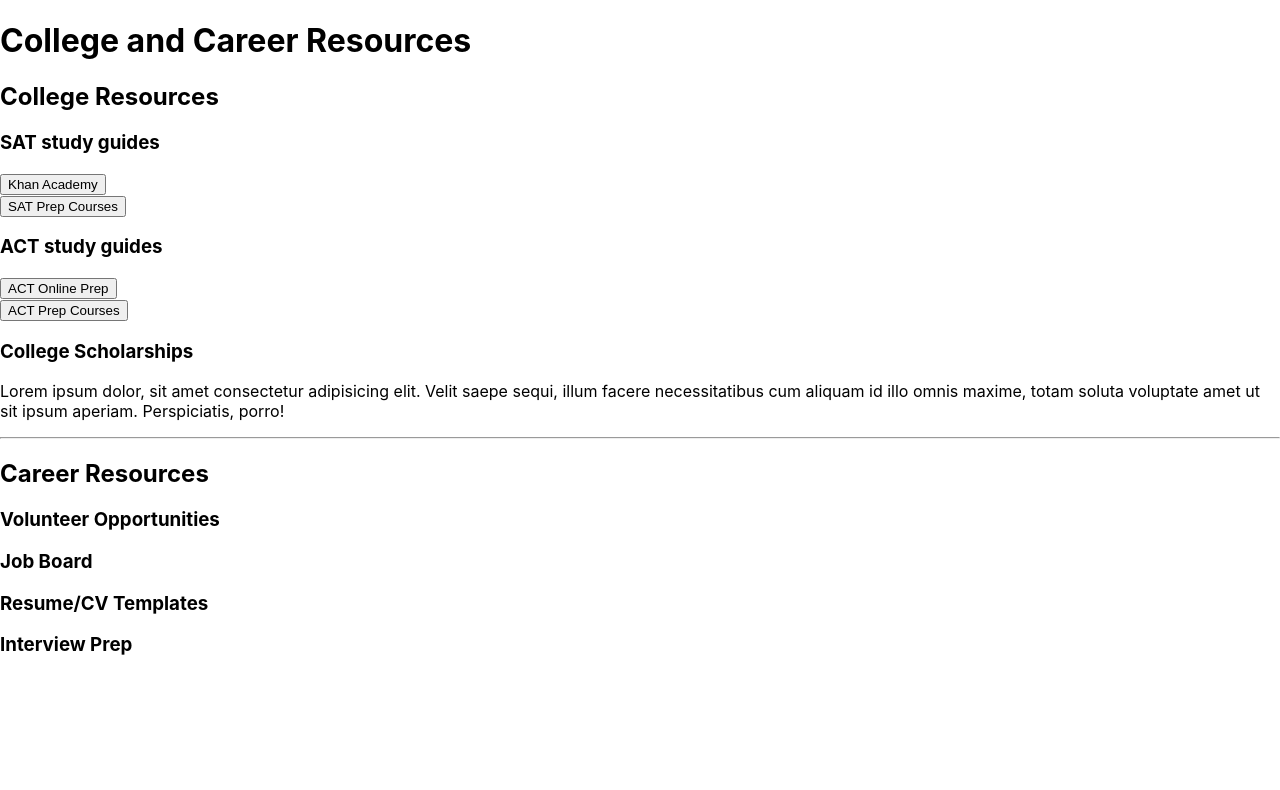
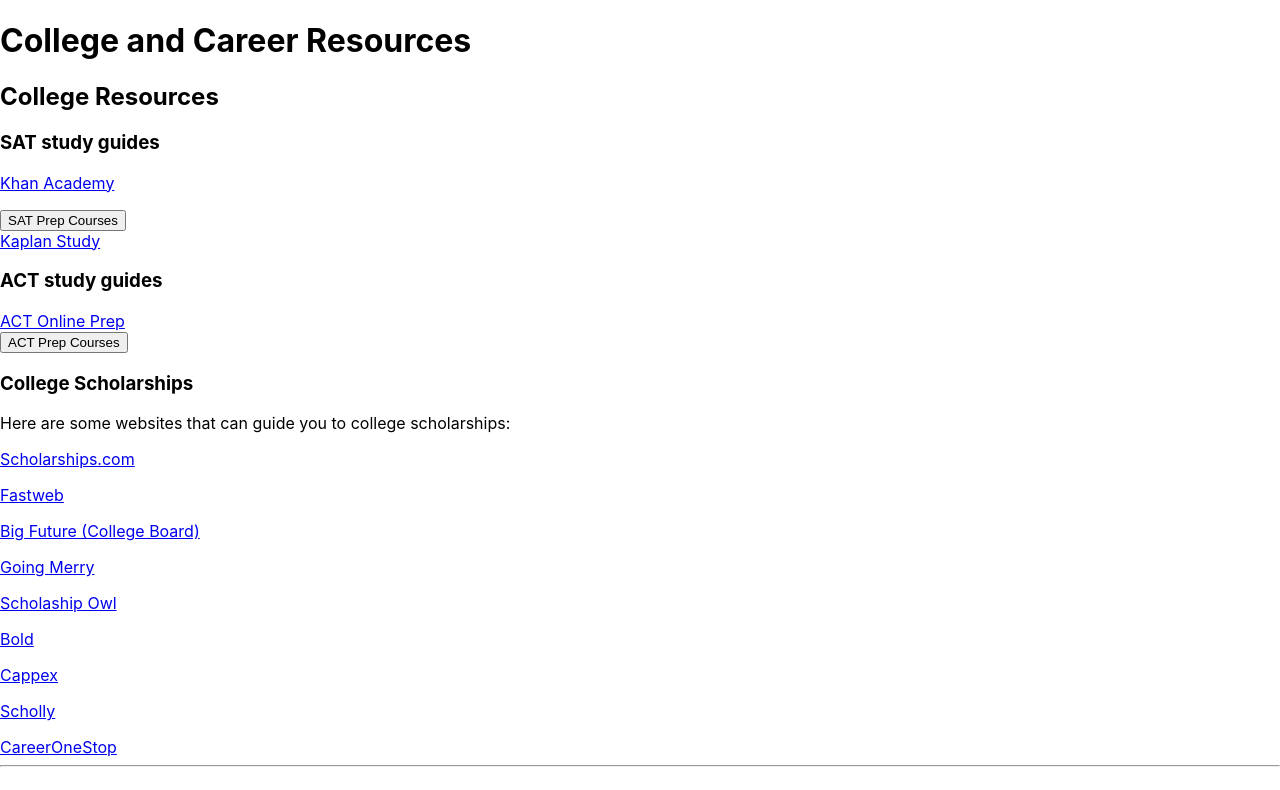
Before and after one commit to incognitofox/cpsn16, a React (Create React App) app: page /CollegeCareerResources in a window 1280 px wide. Shown: the top 790 px of the page. Built offline with nearby package versions, Linux system fonts and the light colour scheme.

Commit message:
added more to college/career resources

```diff
--- a/src/pages/CollegeCareerResources.js
+++ b/src/pages/CollegeCareerResources.js
@@ -7,26 +7,28 @@
                 <div class = "college">
                     <h2 class = "college-title"> College Resources </h2>
                     <div class = "college-body">
-                        <h3 class = ""> SAT study guides </h3>
-                        <form action={"https://www.khanacademy.org/sat"}>
-                            <button type="submit">{"Khan Academy"}</button>
-                        </form>
+                        <h3 class = "sat-study-guides"> SAT study guides </h3>
+                        <a href="https://www.khanacademy.org/sat"> Khan Academy </a> <p></p>
                         <form action={"https://www.khanacademy.org/sat"}>
                             <button type="submit">{"SAT Prep Courses"}</button>
                         </form>
-                        <h3 class = ""> ACT study guides </h3>
-                        <form action={"https://www.act.org/content/act/en/products-and-services/the-act/test-preparation/free-act-test-prep.html"}>
-                            <button type="submit">{"ACT Online Prep"}</button>
-                        </form>
+                        <a href="https://www.kaptest.com/study/locations/sat/chicago/il/"> Kaplan Study </a>
+                        <h3 class = "act-study-guides"> ACT study guides </h3>
+                        <a href="https://www.act.org/content/act/en/products-and-services/the-act/test-preparation/free-act-test-prep.html"> ACT Online Prep </a>
                         <form action={"https://www.khanacademy.org/sat"}>
                             <button type="submit">{"ACT Prep Courses"}</button>
                         </form>
-                        <h3 class = ""> College Scholarships </h3>
-                        <p> Lorem ipsum dolor, sit amet consectetur adipisicing elit. Velit saepe sequi, illum facere
-                        necessitatibus cum aliquam id illo omnis maxime, totam soluta voluptate amet ut sit ipsum
-                        aperiam.
-                        Perspiciatis, porro!
-                        </p>
+                        <h3 class = "scholarships"> College Scholarships </h3>
+                        <p> Here are some websites that can guide you to college scholarships: </p>
+                        <a href="https://www.scholarships.com"> Scholarships.com </a> <p></p>
+                        <a href="https://www.fastweb.com/"> Fastweb </a> <p></p>
+                        <a href="https://bigfuture.collegeboard.org/pay-for-college/scholarship-search"> Big Future (College Board) </a> <p></p>
+                        <a href="https://www.goingmerry.com"> Going Merry </a> <p></p>
+                        <a href="https://scholarshipowl.com"> Scholaship Owl </a> <p></p>
+                        <a href="https://bold.org/"> Bold </a> <p></p>
+                        <a href="https://www.cappex.com/"> Cappex </a> <p></p>
+                        <a href="https://myscholly.com/"> Scholly </a> <p></p>
+                        <a href="https://www.careeronestop.org/toolkit/training/find-scholarships.aspx"> CareerOneStop </a>
                     </div>
                 </div>
 
@@ -35,8 +37,12 @@
                 <div class = "career">
                     <h2 class = "career-page"> Career Resources </h2>
                     <div class = "career-body">
-                        <h3 class = "volunteer"> Volunteer Opportunities </h3>
+                        <h3 class = "volunteer-title"> Volunteer Opportunities </h3>
+                        <div class="volunteer-body">
+                            <a href="https://www.chicagohopesforkids.org/volunteer.html"> Chicago HOPES for Kids</a>
+                        </div>
                         <h3 class = "job-board"> Job Board </h3>
+                        <a href="https://www.chicago.gov/city/en/depts/fss/supp_info/job_resources_foryouth.html"> City of Chicago Job Board</a>
                         <h3 class = "resume"> Resume/CV Templates </h3>
                         <h3 class = "interview"> Interview Prep </h3>
                     </div>
```
